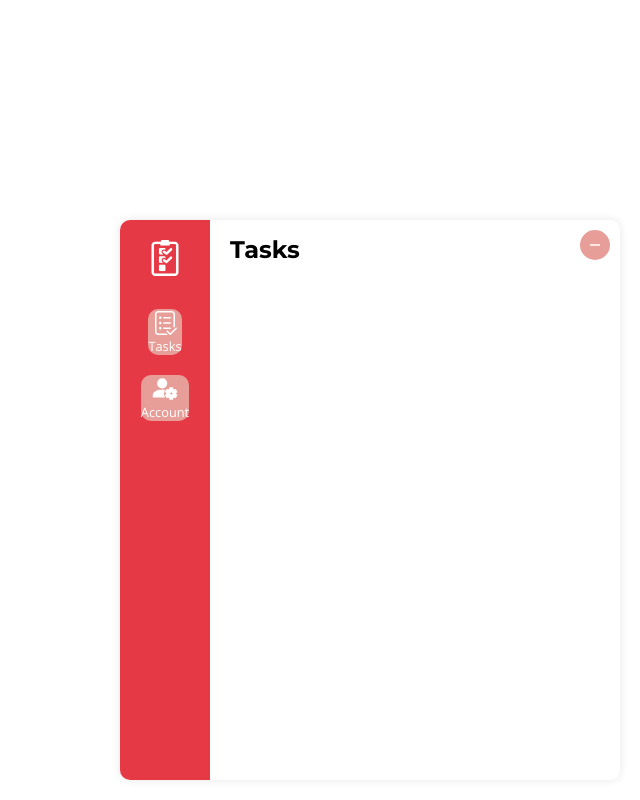
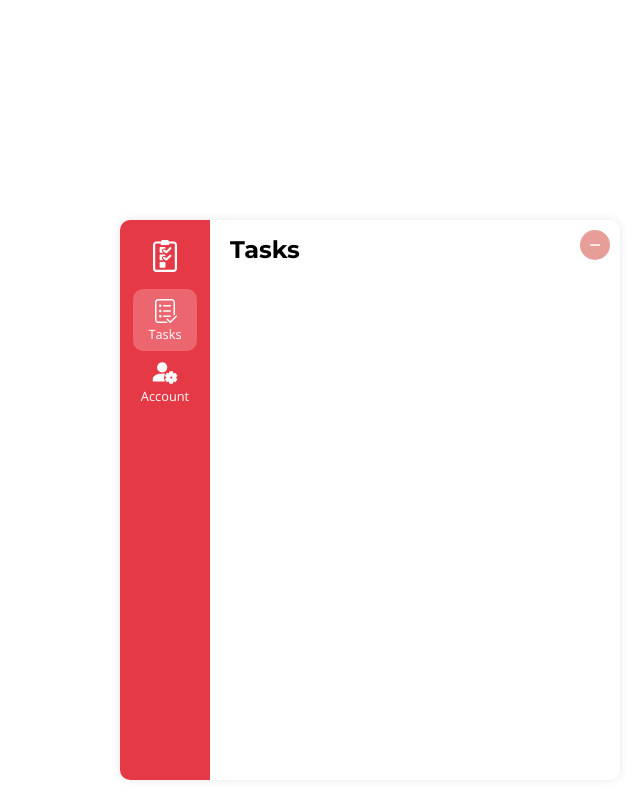
Before and after one commit to sian022/tasks-plugin, a Preact app: page / in a window 1280 px wide. Both pictures are taken after a click on the element 1235 px from the left and 755 px from the top of the page. Shown: the whole page, without its empty margins (640-1280 px from the left). Built offline with nearby package versions, Linux system fonts and the light colour scheme.

Commit message:
feat: initial sidebar design

```diff
--- a/src/components/Sidebar.jsx
+++ b/src/components/Sidebar.jsx
@@ -1,12 +1,12 @@
 import TaskListIcon from "../assets/images/task-list-icon.svg";
 import { SIDEBAR_ITEMS } from "../utils/constants";
 
-const Sidebar = ({ navigate }) => {
+const Sidebar = ({ navigate, activePath }) => {
   return (
     <div className="SidebarContainer">
       <div className="Sidebar">
         <div className="Sidebar__Header">
-          <img src={TaskListIcon} alt="icon" width="36px" />
+          <img src={TaskListIcon} alt="icon" width="32px" />
         </div>
 
         <div className="Sidebar__Content">
@@ -14,7 +14,10 @@ const Sidebar = ({ navigate }) => {
             <div
               key={item.url}
               onClick={() => navigate(item.url)}
-              className="Sidebar__Item Sidebar__Item--Active"
+              className={
+                "Sidebar__Item" +
+                (activePath === item.url ? " Sidebar__Item--Active" : "")
+              }
             >
               <img src={item.icon} alt="icon" width="28px" />
 
--- a/src/layout/MainLayout.jsx
+++ b/src/layout/MainLayout.jsx
@@ -23,7 +23,7 @@ const MainLayout = () => {
 
   return (
     <div className="MainLayout">
-      <Sidebar navigate={navigate} />
+      <Sidebar navigate={navigate} activePath={currentPath} />
 
       <div className="MainLayout__content">{renderContent()}</div>
     </div>
--- a/src/pages/Account.jsx
+++ b/src/pages/Account.jsx
@@ -1,5 +1,9 @@
 const Account = () => {
-  return <div>Account</div>;
+  return (
+    <div>
+      <h1 className="PageTitle">Account</h1>
+    </div>
+  );
 };
 
 export default Account;
--- a/src/styles/abstracts/_variables.scss
+++ b/src/styles/abstracts/_variables.scss
@@ -3,6 +3,7 @@
 
 // Color Palette
 $color-primary: #e63946;
+$color-primary-active: lighten($color-primary, 10%);
 $color-secondary: #e79e99;
 $color-background: #ffe4e0;
 $color-text: #f5f5f5;
--- a/src/styles/blocks/_sidebar.scss
+++ b/src/styles/blocks/_sidebar.scss
@@ -12,14 +12,13 @@
   align-items: center;
   padding: 20px;
   height: 100%;
-  gap: 28px;
+  gap: 12px;
   color: white;
 
   &__Content {
     display: flex;
     flex-direction: column;
     align-items: center;
-    gap: 20px;
   }
 
   &__Item {
@@ -28,10 +27,13 @@
     flex-direction: column;
     align-items: center;
     font-size: 0.8rem;
+    width: 100%;
+    padding: 8px;
+    border-radius: $rounded-corners;
+    transition: background-color 0.3s ease-in-out;
 
     &--Active {
-      background-color: $color-secondary;
-      border-radius: $rounded-corners;
+      background-color: $color-primary-active;
     }
   }
 }
```
